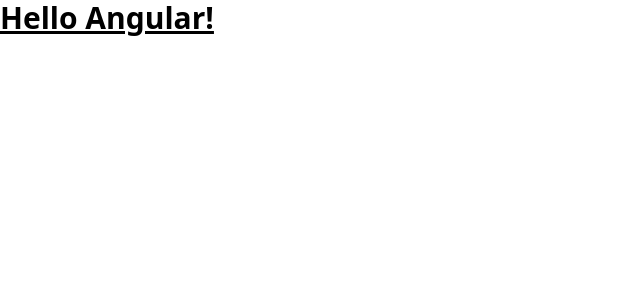
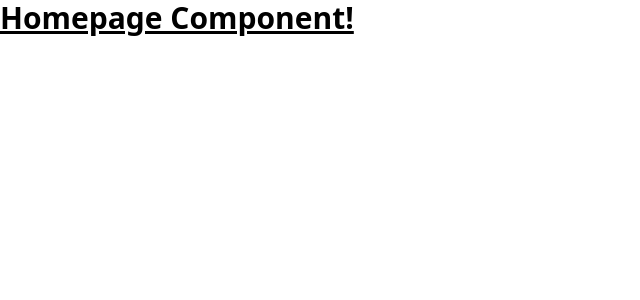
Before and after one commit to gamerboy/learning-angular, an Angular app: page / in a window 1280 px wide. Shown: the top 300 px of the page, without its empty margins (0-640 px from the left). Built offline with nearby package versions, Linux system fonts and the light colour scheme.

Commit message:
Add homepage component with routes

```diff
--- a/src/app/app-routing.module.ts
+++ b/src/app/app-routing.module.ts
@@ -1,7 +1,10 @@
 import { NgModule } from '@angular/core';
 import { RouterModule, Routes } from '@angular/router';
+import { HomepageComponent } from "./homepage/homepage.component";
 
-const routes: Routes = [];
+const routes: Routes = [
+  { path: '', component: HomepageComponent }
+];
 
 @NgModule({
   imports: [RouterModule.forRoot(routes)],
--- a/src/app/app.component.html
+++ b/src/app/app.component.html
@@ -1,5 +1 @@
-<h1 class="text-3xl font-bold underline">
-  Hello Angular!
-</h1>
-
 <router-outlet></router-outlet>
--- a/src/app/app.module.ts
+++ b/src/app/app.module.ts
@@ -4,10 +4,12 @@
 import { AppRoutingModule } from './app-routing.module';
 import { AppComponent } from './app.component';
 import { BrowserAnimationsModule } from '@angular/platform-browser/animations';
+import { HomepageComponent } from './homepage/homepage.component';
 
 @NgModule({
   declarations: [
-    AppComponent
+    AppComponent,
+    HomepageComponent
   ],
   imports: [
     BrowserModule,
--- /dev/null
+++ b/src/app/homepage/homepage.component.html
@@ -0,0 +1,3 @@
+<h1 class="text-3xl font-bold underline">
+  Homepage Component!
+</h1>
```
Also changed, not shown: src/app/homepage/homepage.component.ts (added, +10 -0 lines), src/app/homepage/homepage.component.scss (added), 2 other files (tests, documents, lock files or other folders).
